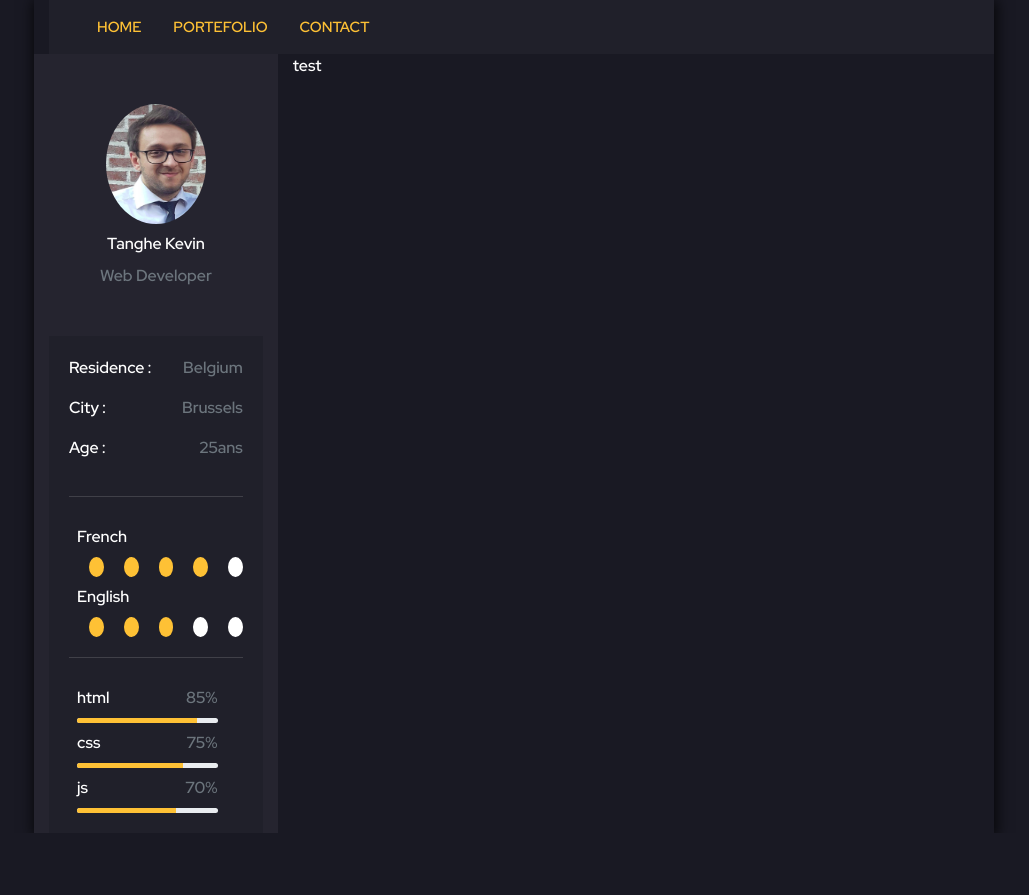
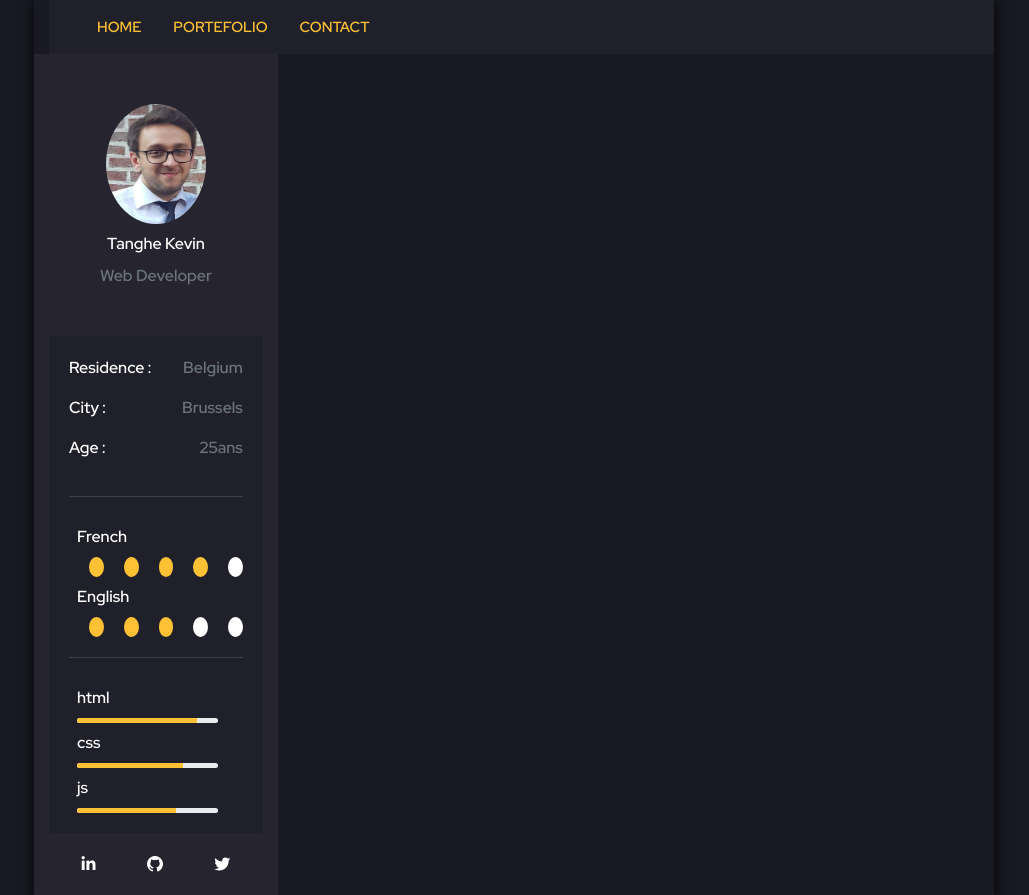
Before and after one commit to KevinTanghe/Portfolio, a website: page index.html in a window 1280 px wide. Shown: the whole page, without its empty margins (126-1155 px from the left). Before the commit the page ends 833 px from the top, so only its background shows below. Drawn offline with nearby package versions, Linux system fonts and the light colour scheme.

Commit message:
section cv terminé

```diff
--- a/index.html
+++ b/index.html
@@ -93,7 +93,7 @@
                         <!-- language informatique -->
                     <div style="width: 90%;" class="d-flex justify-content-between">
                         <p class="m-2">html</p>
-                        <p class="m-2 text-secondary">85%</p>
+                        <!-- <p class="m-2 text-secondary">85%</p> -->
                     </div>
                     <div class="ml-2 barrePourcen">
                         <div class="progress">
@@ -102,7 +102,7 @@
                     </div>
                     <div style="width: 90%;" class="d-flex justify-content-between">
                         <p class="m-2">css</p>
-                        <p class="m-2 text-secondary">75%</p>
+                        <!-- <p class="m-2 text-secondary">75%</p> -->
                     </div>
                     <div class="ml-2 barrePourcen">
                         <div class="progress">
@@ -111,7 +111,7 @@
                     </div>
                     <div style="width: 90%;" class="d-flex justify-content-between">
                         <p class="m-2">js</p>
-                        <p class="m-2 text-secondary">70%</p>
+                        <!-- <p class="m-2 text-secondary">70%</p> -->
                     </div>
                     <div class="ml-2 barrePourcen">
                         <div class="progress">
@@ -120,9 +120,16 @@
                     </div>
                 </div>
             </div>
+            <div class="reseauCV">
+                <a href="https://fr.linkedin.com/"><i class="text-white fab fa-linkedin-in mx-4"></i></a>
+                <a href="https://github.com/KevinTanghe"><i class="text-white fab fa-github mx-4"></i></a>
+                <a href="https://twitter.com/home"><i class="fab fa-twitter text-white mx-4"></i></a>
+            </div>
         </section>
         <section class="col-lg-9 col-md-7 col-sm-12" id="home">
-            test
+            <div>
+
+            </div>
         </section>
         <section id="portefolio">
 
--- a/src/scss/modules/_cv.scss
+++ b/src/scss/modules/_cv.scss
@@ -63,3 +63,9 @@
     background-color: white;
     margin-left: 20px;
 }
+
+.reseauCV{
+    background-color: $gris;
+    margin-top: 20px;
+    margin-bottom: 18px;
+}
--- /dev/null
+++ b/src/scss/modules/_media.scss
@@ -0,0 +1,13 @@
+@media screen and (min-width:600px) and (max-width:1023px){
+    body{
+        width: 100%;
+    }
+}
+
+
+@media screen and (min-width:320px) and (max-width:599px){
+    body{
+        width: 100%;
+        padding-left: 0;
+    }
+}
```
Also changed, not shown: public/css/app.css, 1 other file.
